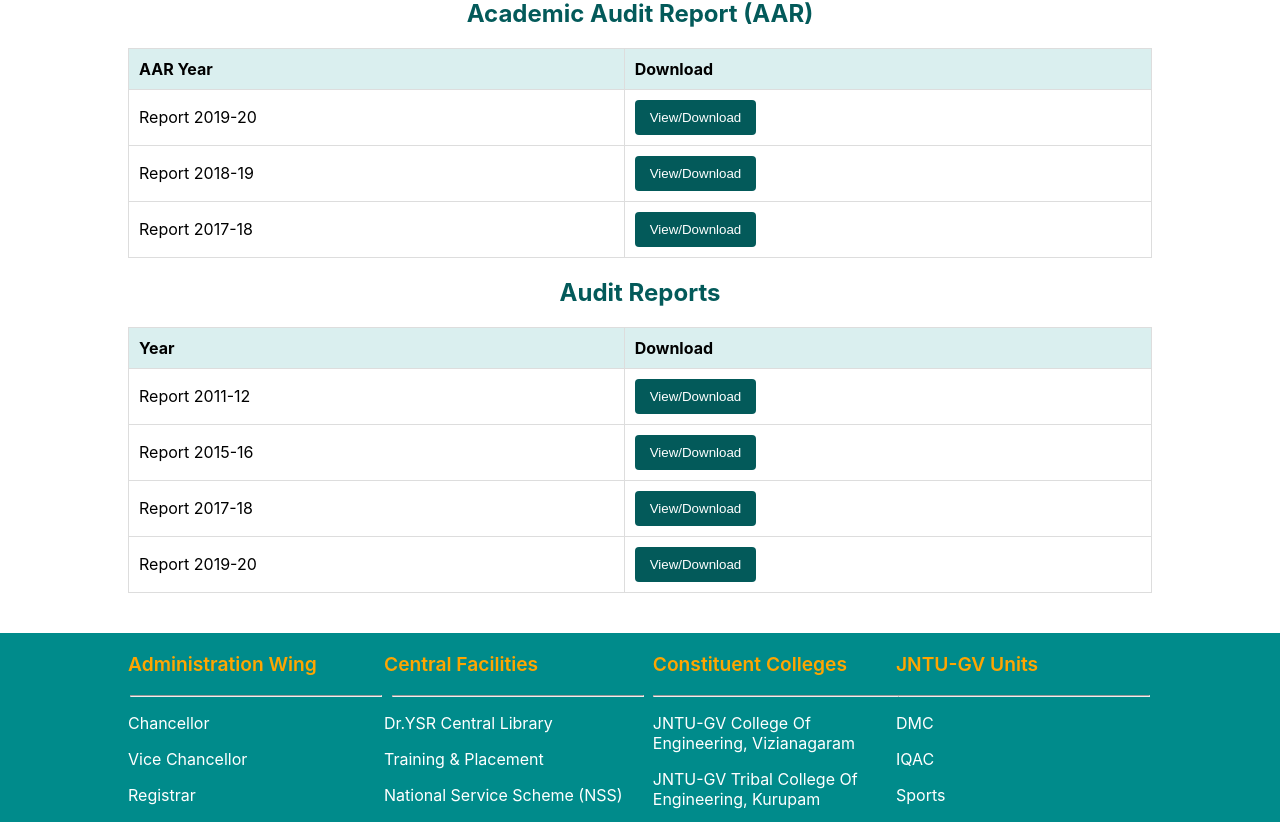
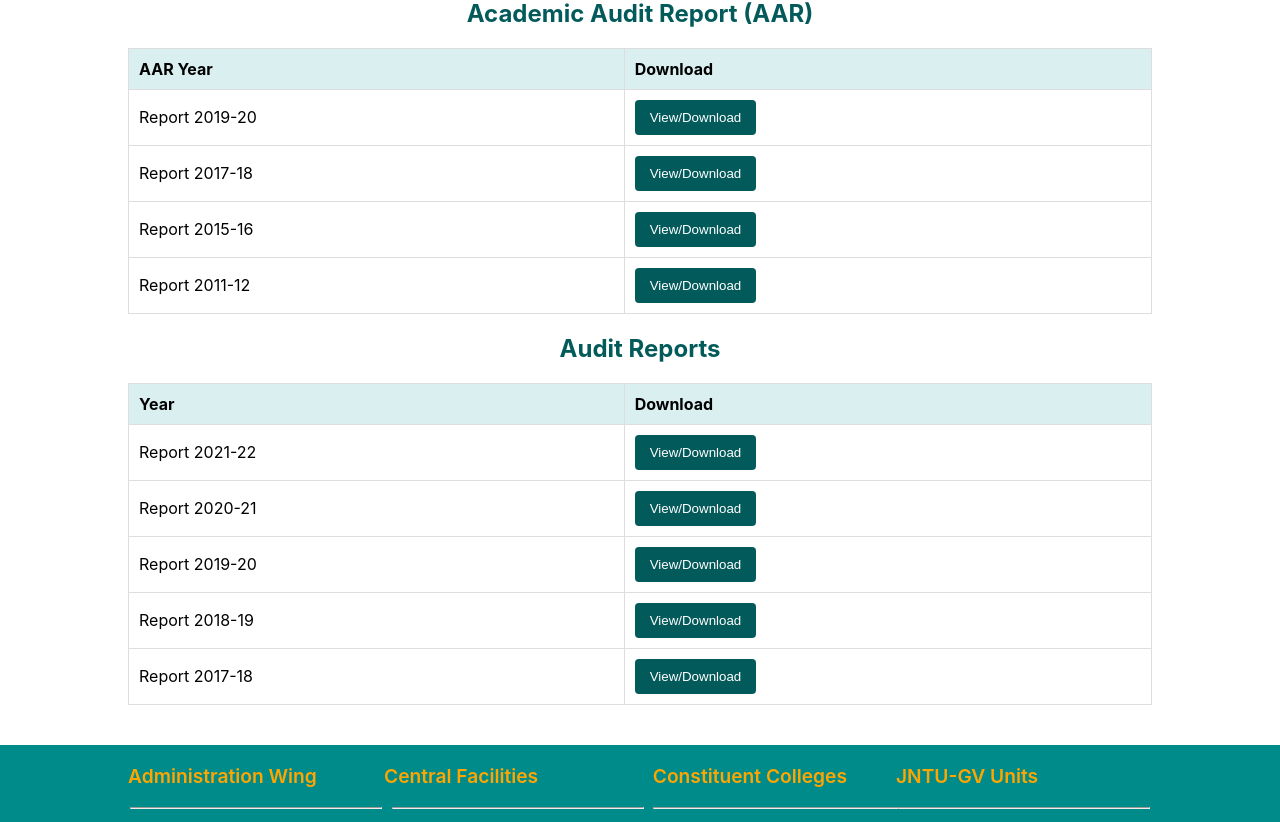
Before and after one commit to JNTU-GV-WEBSITE/iqac-cell, a React (Create React App) app: page /AQAR in a window 1280 px wide. Shown: the part 553-1375 px from the top of the page. Built offline with nearby package versions, Linux system fonts and the light colour scheme.

Commit message:
updated audit reports

```diff
--- a/src/components/Header/AQAR/AQAR.js
+++ b/src/components/Header/AQAR/AQAR.js
@@ -26,7 +26,7 @@
   };
 
   const renderAARTableRows = () => {
-    const aarReports = AnnualQualityAssuranceReport.slice(3, 6); // Next three reports for AAR
+    const aarReports = AnnualQualityAssuranceReport.slice(3, 7); // Next three reports for AAR
     return aarReports.map((report) => (
       <tr key={report.sno}>
         <td>{report.sno}</td>
@@ -40,7 +40,7 @@
   };
 
   const renderAuditReportTableRows = () => {
-    const auditReports = AnnualQualityAssuranceReport.slice(6); // Remaining reports for Audit Reports
+    const auditReports = AnnualQualityAssuranceReport.slice(7); // Remaining reports for Audit Reports
     return auditReports.map((report) => (
       <tr key={report.sno}>
         <td>{report.sno}</td>
--- a/src/components/Header/AQAR/AQARData.js
+++ b/src/components/Header/AQAR/AQARData.js
@@ -2,6 +2,8 @@
 import AnnualReport2019_2020 from './AnnualReport2019-2020.pdf';
 import AnnualReport2018_2019 from './AnnualReport2018-2019.pdf';
 import AnnualReport2017_2018 from './AnnualReport2017-2018.pdf';
+import AuditReport2021_2022 from './AuditReport20-21.pdf';
+import AuditReport2020_2021 from './AuditReport21-22.pdf';
 import AuditReport2019_2020 from './AuditReport19-20.pdf';
 import AuditReport2018_2019 from './AuditReport18-19.pdf';
 import AuditReport2017_2018 from './AuditReport17-18.pdf';
@@ -35,6 +37,39 @@
   },
   {
     sno: "Report 2019-20",
+    pdfPath: AR19_20,
+    name: "View/Download",
+  },
+  {
+    sno: "Report 2017-18",
+    pdfPath: AR17_18_19,
+    name: "View/Download",
+  },
+  {
+    sno: "Report 2015-16",
+    pdfPath: AR15_16,
+    name: "View/Download",
+  },
+
+  {
+    sno: "Report 2011-12",
+    pdfPath: AR11_12,
+    name: "View/Download",
+  },
+
+
+  {
+    sno: "Report 2021-22",
+    pdfPath: AuditReport2021_2022,
+    name: "View/Download",
+  },
+  {
+    sno: "Report 2020-21",
+    pdfPath: AuditReport2020_2021,
+    name: "View/Download",
+  },
+  {
+    sno: "Report 2019-20",
     pdfPath: AuditReport2019_2020,
     name: "View/Download",
   },
@@ -48,46 +83,6 @@
     pdfPath: AuditReport2017_2018,
     name: "View/Download",
   },
-  // {
-  //   sno: "Report 2011-12",
-  //   pdfPath: AR11-12,
-  //   name: "View/Download",
-  // },
-  // {
-  //   sno: "Report 2015-16",
-  //   pdfPath: AR15-16,
-  //   name: "View/Download",
-  // },
-  // {
-  //   sno: "Report 2017-18",
-  //   pdfPath: AR17-18-19,
-  //   name: "View/Download",
-  // },
-  // {
-  //   sno: "Report 2019-20",
-  //   pdfPath: AR19-20,
-  //   name: "View/Download",
-  // },
-  {
-    sno: "Report 2011-12",
-    pdfPath: AR11_12,
-    name: "View/Download",
-  },
-  {
-    sno: "Report 2015-16",
-    pdfPath: AR15_16,
-    name: "View/Download",
-  },
-  {
-    sno: "Report 2017-18",
-    pdfPath: AR17_18_19,
-    name: "View/Download",
-  },
-  {
-    sno: "Report 2019-20",
-    pdfPath: AR19_20,
-    name: "View/Download",
-  },
 
 ];
 
```
Also changed, not shown: 2 other files (tests, documents, lock files or other folders).
